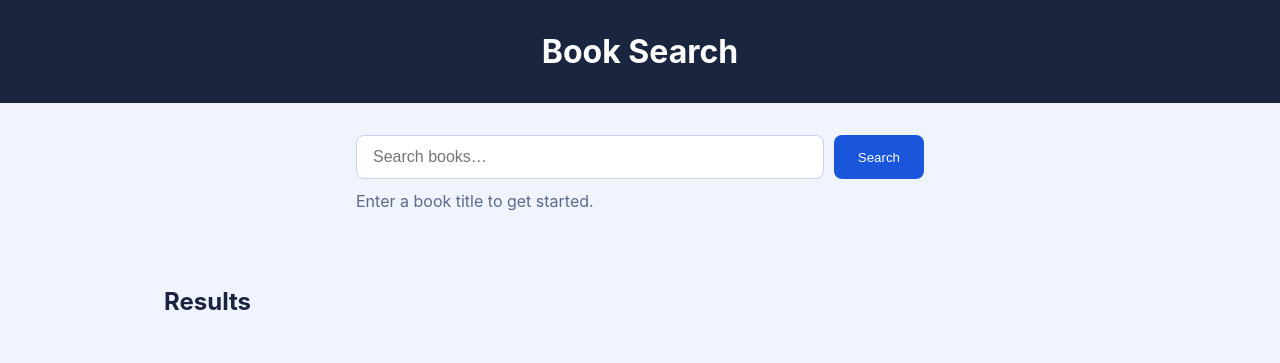
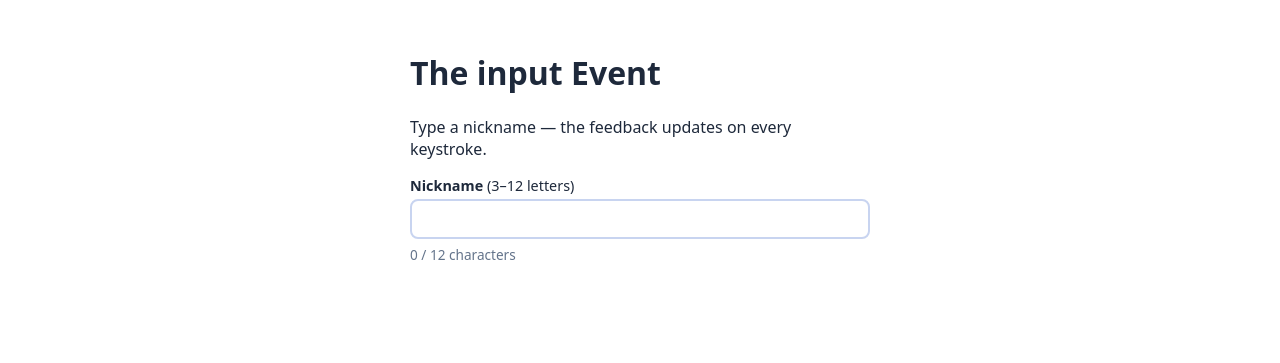
Before and after one commit to Anand1-cmd/web-pro, a plain HTML site: page week8-2/step3.html in a window 1280 px wide. Drawn offline with Linux system fonts and the light colour scheme.

Commit message:
Update step3.html

```diff
--- a/week8-2/step3.html
+++ b/week8-2/step3.html
@@ -1,177 +1,39 @@
-
 <!DOCTYPE html>
 <html lang="en">
 <head>
   <meta charset="UTF-8">
   <meta name="viewport" content="width=device-width, initial-scale=1.0">
-    <title>Book Search</title>
-
+  <title>The input Event</title>
   <style>
-        :root {
-            --dark: #1a2540;
-            --accent: #1a56db;
-            --bg: #f0f4ff;
-            --surf: #ffffff;
-            --border: #c8d4f0;
-            --text: #1a2340;
-            --muted: #5a6a8a;
-        }
-
-        * {
-            box-sizing: border-box;
-        }
-
-        body {
-            margin: 0;
-            background: var(--bg);
-            color: var(--text);
-            font-family: Inter, sans-serif;
-        }
-
-        header {
-            background: var(--dark);
-            text-align: center;
-            padding: 32px;
-        }
-
-        header h1 {
-            color: white;
-            margin: 0;
-        }
-
-        #search-section {
-            max-width: 600px;
-            margin: 32px auto;
-            padding: 0 16px;
-        }
-
-        #search-form {
-            display: flex;
-            gap: 10px;
-        }
-
-        #search-input {
-            flex: 1;
-            min-width: 0;
-            padding: 12px 16px;
-            border: 1px solid var(--border);
-            border-radius: 8px;
-            font-size: 16px;
-        }
-
-        #search-form button {
-            background: var(--accent);
-            color: white;
-            border: none;
-            padding: 12px 24px;
-            border-radius: 8px;
-            cursor: pointer;
-            transition: background 0.2s;
-        }
-
-        #search-form button:hover {
-            background: #1447b3;
-        }
-
-        #results-section {
-            max-width: 1000px;
-            margin: 0 auto;
-            padding: 24px;
-        }
-
-        #status {
-            color: var(--muted);
-            margin-top: 12px;
-        }
-
-        #results-grid {
-            display: grid;
-            grid-template-columns: repeat(auto-fill, minmax(180px, 1fr));
-            gap: 20px;
-            margin-top: 20px;
-        }
-
-        .book-card {
-            background: var(--surf);
-            border: 1px solid var(--border);
-            border-radius: 10px;
-            overflow: hidden;
-            transition: transform 0.15s, box-shadow 0.15s;
-        }
-
-        .book-card:hover {
-            transform: translateY(-4px);
-            box-shadow: 0 8px 20px rgba(26, 37, 64, 0.12);
-        }
-
-        .book-card img {
-            width: 100%;
-            display: block;
-        }
-
-        .card-body {
-            padding: 12px;
-        }
-
-        .card-body h3 {
-            font-size: 14px;
-            font-weight: 700;
-            line-height: 1.4;
-            margin: 0;
-        }
-
-        .card-body p {
-            font-size: 12px;
-            color: var(--muted);
-            margin-top: 4px;
-        }
+    body { font-family: system-ui, sans-serif; padding: 30px 16px; max-width: 460px; margin: 0 auto; color: #1e293b; }
+    label { display: block; font-weight: 600; font-size: .9rem; margin: 14px 0 4px; }
+    input { width: 100%; padding: 9px 12px; font-size: 1rem; border: 2px solid #c8d4f0; border-radius: 8px; box-sizing: border-box; outline: none; }
+    input.ok { border-color: #16a34a; background: #f0fdf4; }
+    input.bad { border-color: #dc2626; background: #fef2f2; }
+    .feedback { min-height: 1.2em; margin: 6px 0 0; font-size: .85rem; color: #64748b; }
   </style>
 </head>
+<body>
 
-<body>
-    <header>
-        <h1>Book Search</h1>
-    </header>
+  <h1>The input Event</h1>
+  <p>Type a nickname — the feedback updates on every keystroke.</p>
 
-    <main>
-        <section id="search-section">
-            <form id="search-form">
-                <input
-                    type="text"
-                    id="search-input"
-                    placeholder="Search books…"
-                    required
-                >
-                <button type="submit">Search</button>
-            </form>
-
-            <p id="status">Enter a book title to get started.</p>
-        </section>
-
-        <section id="results-section">
-            <h2>Results</h2>
-            <div id="results-grid"></div>
-        </section>
-    </main>
+  <label for="nickname">Nickname <span style="font-weight:400">(3–12 letters)</span></label>
+  <input type="text" id="nickname" maxlength="12">
+  <p class="feedback" id="feedback">0 / 12 characters</p>
 
   <script>
-        function searchBooks() {
-            const form = document.getElementById('search-form');
-            const input = document.getElementById('search-input');
-            const status = document.getElementById('status');
+    const nickname = document.querySelector('#nickname');
+    const feedback = document.querySelector('#feedback');
 
-            form.addEventListener('submit', function(e) {
-                e.preventDefault();
+    nickname.addEventListener('input', () => {
+      const length = nickname.value.length;
+      const ok = /^[A-Za-z]{3,12}$/.test(nickname.value);
 
-                const query = input.value.trim();
-
-                status.textContent = 'Searching: ' + query;
-
-                console.log('Query:', query);
+      nickname.classList.toggle('ok', ok);
+      nickname.classList.toggle('bad', length > 0 && !ok);
+      feedback.textContent = length + ' / 12 characters' + (length > 0 && !ok ? ' — letters only, at least 3' : '');
     });
-        }
-
-        searchBooks();
   </script>
 </body>
 </html>
```
Lines whose indentation alone changed are shown as unchanged.
